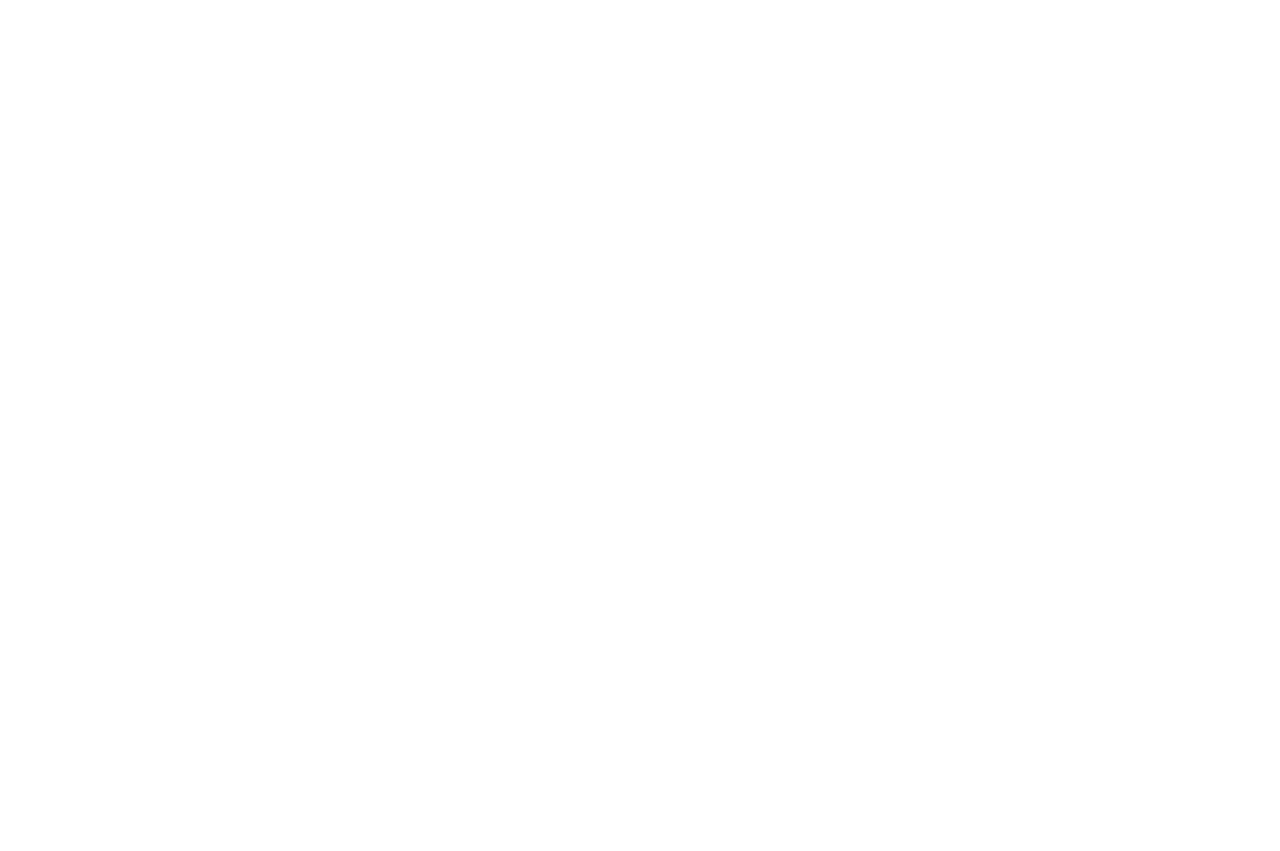
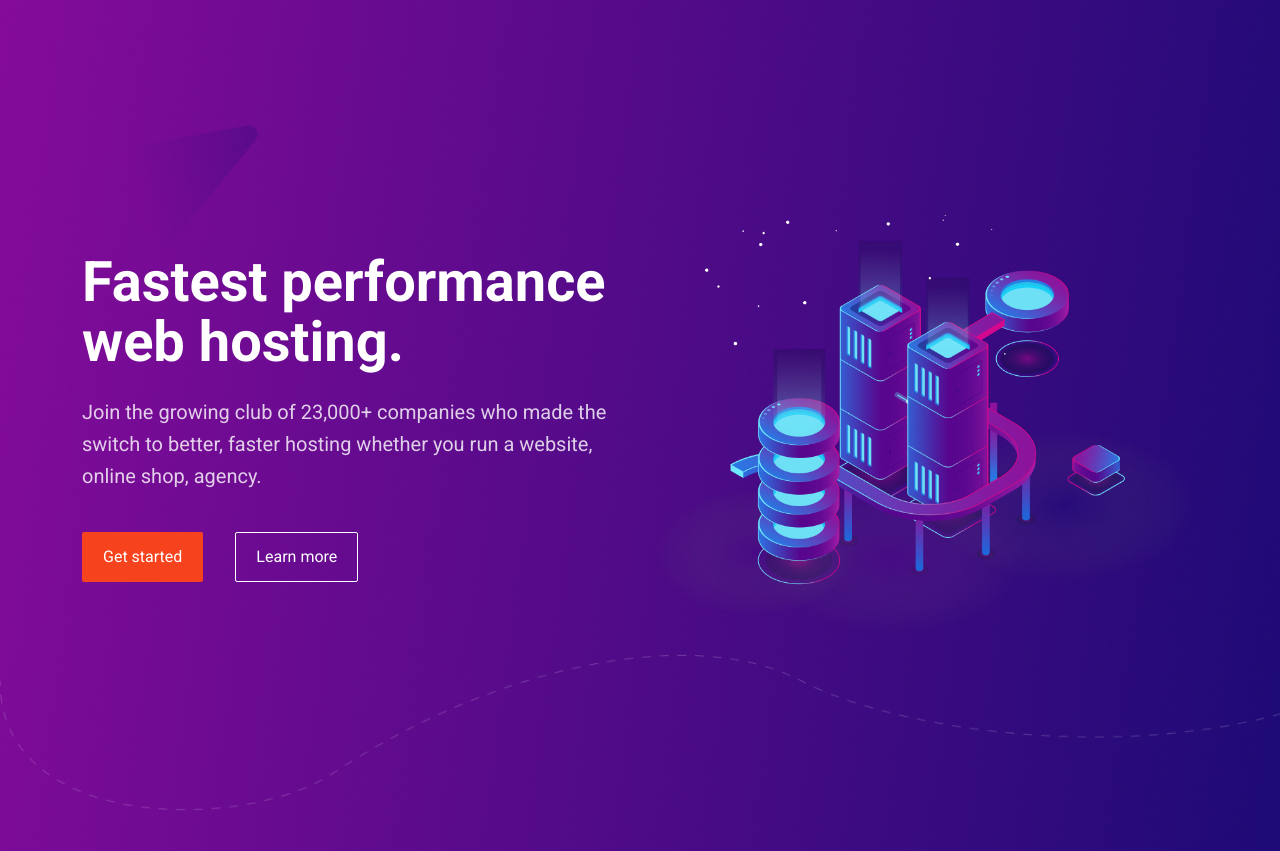
Before and after one commit to imation82/hoston-premium, a PHP site: page / in a window 1280 px wide. Before the commit the page is empty. Before the commit the page ends 800 px from the top, so only its background shows below. Run offline with PHP 8.4, Linux system fonts and the light colour scheme.

Commit message:
Added - Header

```diff
--- a/assets/css/_color.scss
+++ b/assets/css/_color.scss
@@ -1,6 +1,7 @@
 // color
 
-$primary: #FA7532;
+$primary: #F7421E;
+$secondary: #DB3514;
 
 $black-900: #202124;
 $black-800: #36373A;
--- a/assets/css/custom.css
+++ b/assets/css/custom.css
@@ -47,4 +47,54 @@ h6 {
   font-weight: 700;
   line-height: 20px;
 }
+
+.btn, .btn-hoston-primary, .btn-hoston-outline {
+  color: #FFFFFF;
+  padding: 12px 20px;
+  border-radius: 2px;
+}
+
+.btn-hoston-primary {
+  background-color: #F7421E;
+}
+
+.btn-hoston-primary:hover,
+.btn-hoston-primary:focus,
+.btn-hoston-primary:active {
+  color: #FFFFFF;
+  background-color: #DB3514;
+}
+
+.btn-hoston-outline {
+  background-color: transparent;
+  border: 1px solid #FFFFFF;
+}
+
+.btn-hoston-outline:hover,
+.btn-hoston-outline:focus,
+.btn-hoston-outline:active {
+  color: #FFFFFF;
+  background-color: rgba(255, 255, 255, 0.1);
+}
+
+.header {
+  background-image: url(../images/header-bg.jpg);
+  background-size: cover;
+  height: 100%;
+  padding-top: 215px;
+  padding-bottom: 215px;
+}
+
+.header__content h1 {
+  color: #FFFFFF;
+}
+
+.header__content p {
+  font-family: "Roboto";
+  font-size: 20px;
+  font-weight: 400;
+  line-height: 32px;
+  color: #FFFFFF;
+  opacity: 0.8;
+}
 /*# sourceMappingURL=custom.css.map */
--- a/assets/css/custom.scss
+++ b/assets/css/custom.scss
@@ -2,9 +2,13 @@
 @import "color";
 @import "mixin";
 
+// Body
+
 body {
     @include fontStyle('Roboto', 14px, 400, 26px);
 }
+
+// Typography
 
 h1 {
     @include fontStyle('Roboto', 56px, 700, 60px);
@@ -30,4 +34,56 @@ h6 {
     @include fontStyle('Roboto', 18px, 700, 20px);
 }
 
+// Custom buttons
+
+.btn {
+    color: $white;
+    padding: 12px 20px;
+    border-radius: 2px;
+}
+
+.btn-hoston-primary {
+    @extend .btn;
+    background-color: $primary;
+}
+
+.btn-hoston-primary:hover,
+.btn-hoston-primary:focus,
+.btn-hoston-primary:active {
+    color: $white;
+    background-color: $secondary;
+}
+
+.btn-hoston-outline {
+    @extend .btn;
+    background-color: transparent;
+    border: 1px solid $white;
+}
+
+.btn-hoston-outline:hover,
+.btn-hoston-outline:focus,
+.btn-hoston-outline:active {
+    color: $white;
+    background-color: rgba(255,255,255,0.10);
+}
+
 // Header
+
+.header {
+    background-image: url(../images/header-bg.jpg);
+    background-size: cover;
+    height: 100%;
+    padding-top: 215px;
+    padding-bottom: 215px;
+
+    &__content {
+        h1 {
+            color: $white;
+        }
+        p {
+            @include fontStyle('Roboto', 20px, 400, 32px);
+            color: $white;
+            opacity: 0.8;
+        }
+    }
+}
--- a/index.html
+++ b/index.html
@@ -15,10 +15,31 @@
 <body>
 
     <!-- header -->
-    <header class="header">
-
+    <header class="header d-flex align-items-center">
+        <div class="container">
+            <div class="row align-items-center">
+                <div class="col-md-6">
+                    <div class="header__content">
+                        <h1>Fastest performance web hosting.</h1>
+                        <p class="mt-4">Join the growing club of 23,000+ companies who made the switch to better, faster hosting whether you run a website, online shop, agency.</p>
+                        <ul class="list-inline d-inline-flex gap-4 mt-4">
+                            <li class="list-inline-item">
+                                <button class="btn btn-hoston-primary">Get started</button>
+                            </li>
+                            <li class="list-inline-item">
+                                <button class="btn btn-hoston-outline">Learn more</button>
+                            </li>
+                        </ul>
+                    </div>
+                </div>
+                <div class="col-md-6">
+                    <img src="assets/images/header-right.png" class="img-fluid d-block mx-auto" alt="Header">
+                </div>
+            </div>
+        </div>
     </header>
     <!-- end: header -->
+
 
     <!-- jQuery -->
     <script src="assets/js/jquery.min.js"></script>
```
Also changed, not shown: 1 other file.
